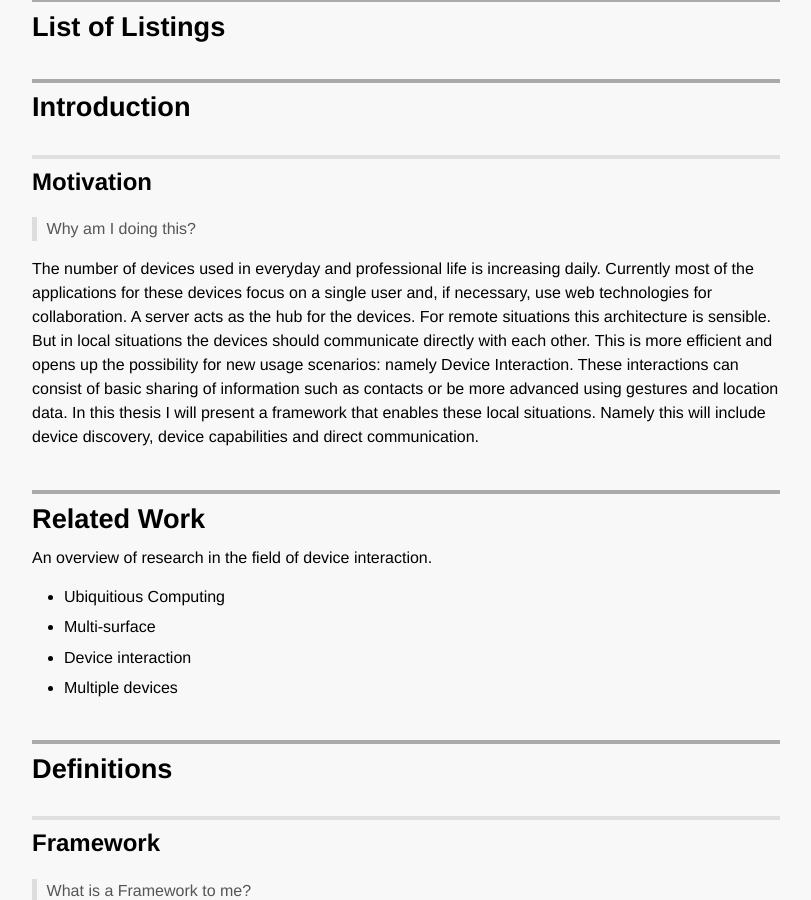
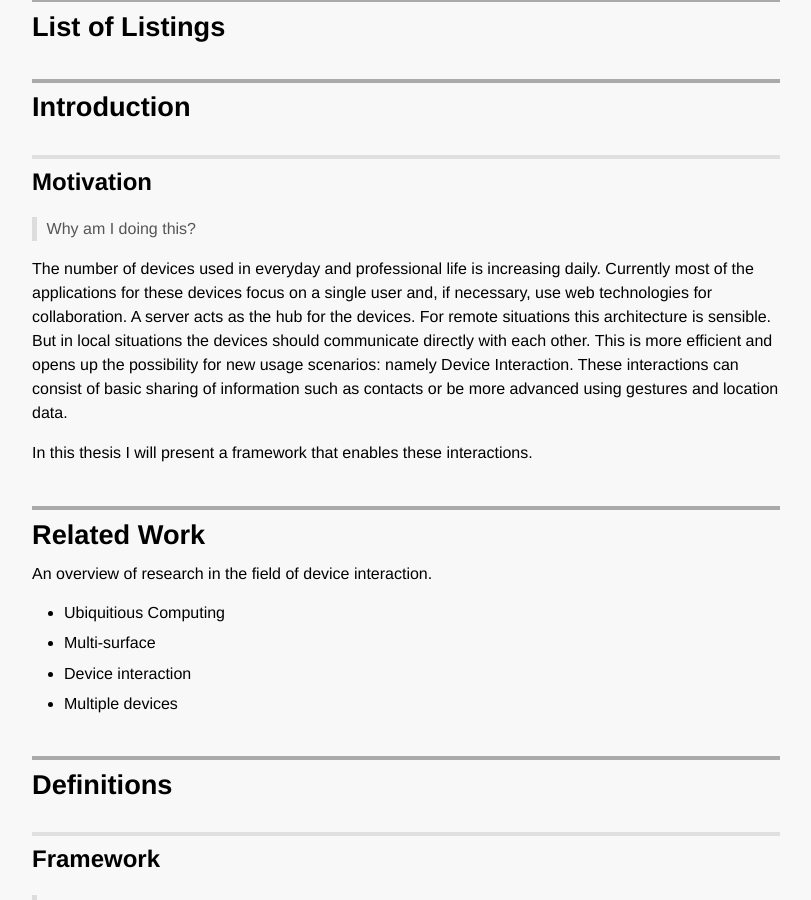
Before and after one commit to ArloL/arlol.github.io, a Jekyll site: the page built from Thesis.md, in a window 1280 px wide and 900 px high, scrolled down 1302 px. Shown: the whole window, without its empty margins (234-1045 px from the left). Built offline with Jekyll 4.4.1, drawn with Linux system fonts in a browser that asks for light colours; Markdown is read by kramdown in place of the engine named in the settings.

Commit message:
Updated motivation

```diff
--- a/Thesis.md
+++ b/Thesis.md
@@ -50,7 +50,8 @@ Thanks to Prof. Dr. Manfred Meyer and [Dr. Frank Maurer](http://ase.cpsc.ucalgar
 > Why am I doing this?
 
 The number of devices used in everyday and professional life is increasing daily. Currently most of the applications for these devices focus on a single user and, if necessary, use web technologies for collaboration. A server acts as the hub for the devices. For remote situations this architecture is sensible. But in local situations the devices should communicate directly with each other. This is more efficient and opens up the possibility for new usage scenarios: namely Device Interaction. These interactions can consist of basic sharing of information such as contacts or be more advanced using gestures and location data.
-In this thesis I will present a framework that enables these local situations. Namely this will include device discovery, device capabilities and direct communication.
+
+In this thesis I will present a framework that enables these interactions.
 
 # Related Work
 
```
